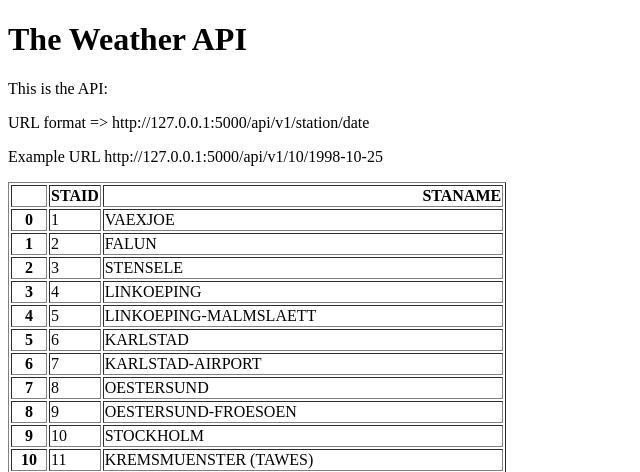
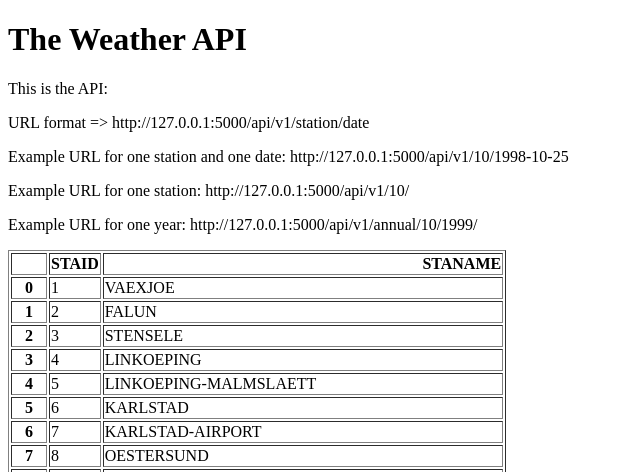
Before and after one commit to Kartikist/flask-weather-api, a Flask app: page / in a window 1280 px wide. Shown: the part 26-498 px from the top of the page, without its empty margins (0-640 px from the left). Run offline with Flask 3, Linux system fonts and the light colour scheme.

Commit message:
Added endpoints for station wise and station+year

```diff
--- a/main.py
+++ b/main.py
@@ -1,5 +1,6 @@
 from flask import Flask, render_template
 import pandas as pd
+import matplotlib
 
 
 app = Flask(__name__)
@@ -33,6 +34,21 @@ def call_api(station, date):
             "date": date,
             "temperature": temperature}
 
+@app.route("/api/v1/<station>/")
+def station_only(station):
+    filename= "data_small\TG_STAID" + str(station).zfill(6) +".txt"
+    df = pd.read_csv(filename, skiprows=20, parse_dates=['    DATE'])
+    dish = df.to_dict(orient="records")
+    # plot = df.loc[df['   TG'] != -9999]['   TG'].hist()
+    return dish
+
+@app.route("/api/v1/annual/<station>/<year>/")
+def annual(year,station):
+    filename= "data_small\TG_STAID" + str(station).zfill(6) +".txt"
+    df = pd.read_csv(filename, skiprows=20)
+    df['    DATE']=df['    DATE'].astype(str)
+    yearly_result = df[df['    DATE'].str.startswith(str(year))].to_dict(orient="records")
+    return yearly_result
 
 if __name__ == '__main__':
     app.run(debug=True)
--- a/templates/home.html
+++ b/templates/home.html
@@ -16,7 +16,9 @@
     <!-- <img src="{{url_for ('static', filename='image.jpg')}}" style="width: 200px" >  -->
     <p> This is the API: </p>
     <p> URL format => http://127.0.0.1:5000/api/v1/station/date </p>
-    <p>  Example URL http://127.0.0.1:5000/api/v1/10/1998-10-25 </p>
+    <p>  Example URL for one station and one date: http://127.0.0.1:5000/api/v1/10/1998-10-25 </p>
+    <p>  Example URL for one station: http://127.0.0.1:5000/api/v1/10/ </p>
+    <p>  Example URL for one year: http://127.0.0.1:5000/api/v1/annual/10/1999/ </p>
     <p>  {{data|safe}} </p>
 </body>
 </html>
```
